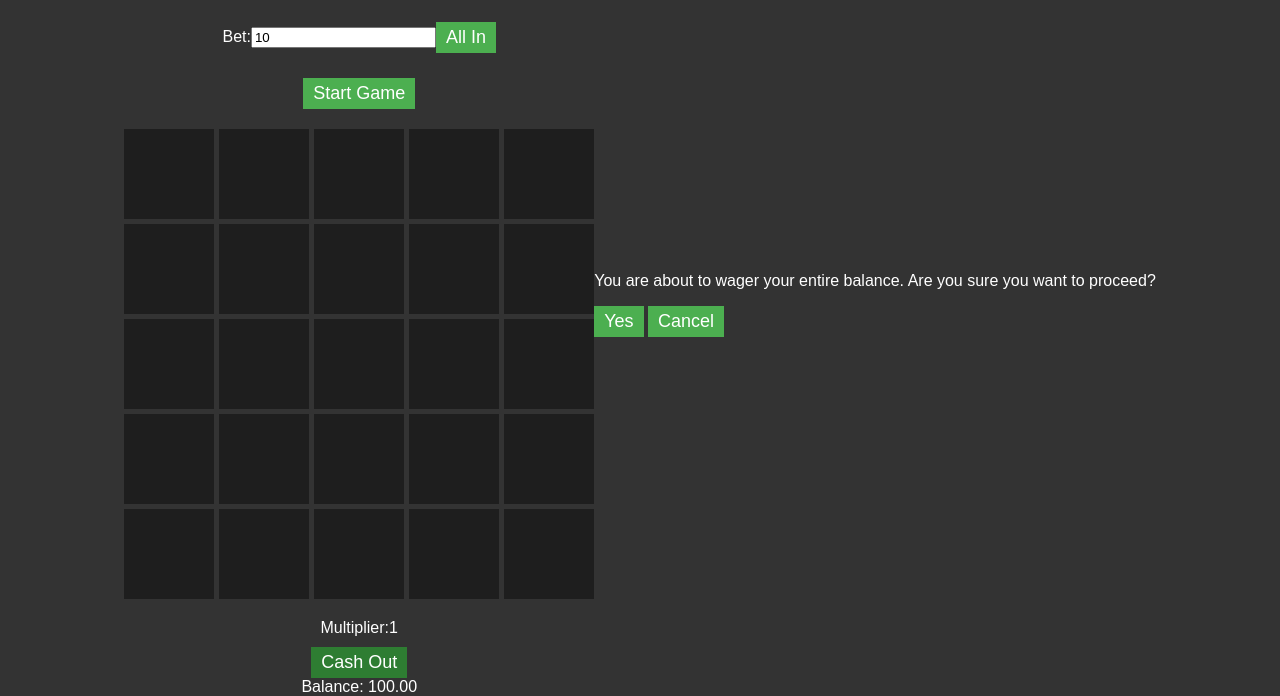
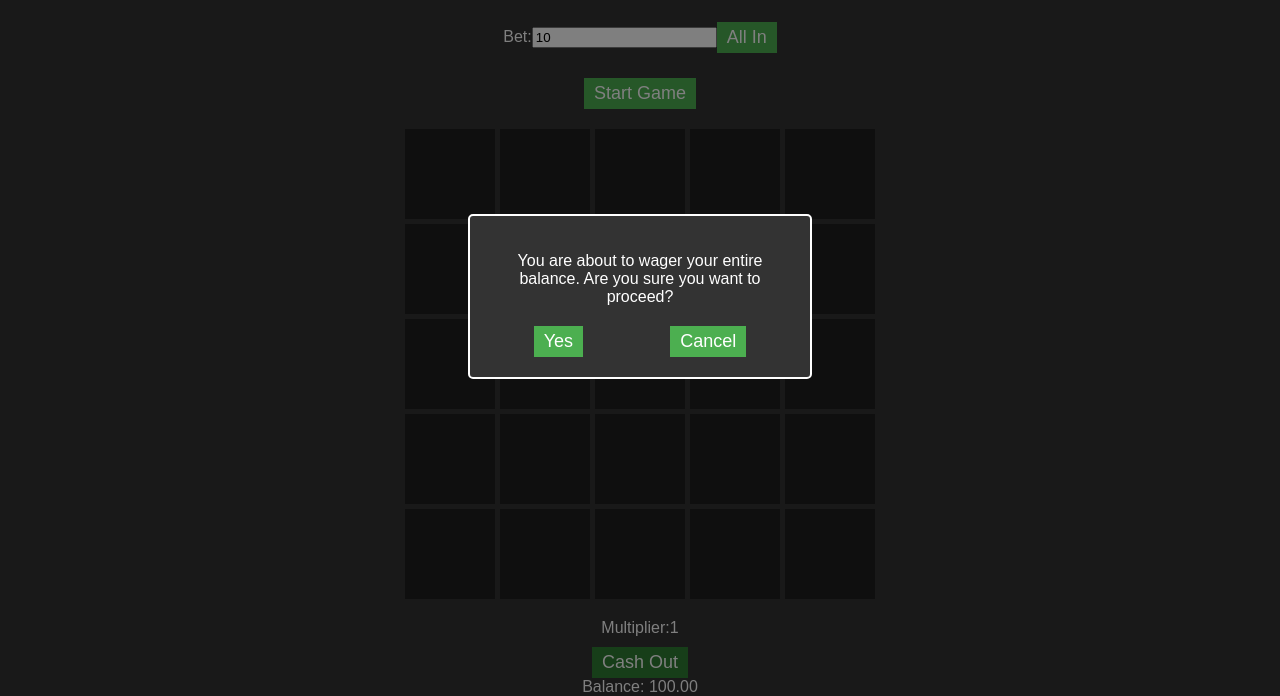
Before and after one commit to ID14000/Dice-Game, a plain HTML site: page game2.html in a window 1280 px wide. Both pictures are taken after a click on the button "All In". Shown: the part 104-800 px from the top of the page. Drawn offline with Linux system fonts and the light colour scheme.

Commit message:
Update mines.css

```diff
--- a/mines.css
+++ b/mines.css
@@ -127,6 +127,33 @@ body {
 .message-box p {
     margin-bottom: 20px;
 }
+.confirmation-dialog {
+    display: none;
+    position: fixed;
+    top: 0;
+    left: 0;
+    width: 100vw;
+    height: 100vh;
+    background-color: rgba(0, 0, 0, 0.5);
+    justify-content: center;
+    align-items: center;
+}
+
+.dialog-content {
+    background-color: #333;
+    padding: 20px;
+    border: 2px solid #fff;
+    border-radius: 5px;
+    text-align: center;
+    width: 300px;
+    max-width: 90%;
+}
+
+.dialog-buttons {
+    display: flex;
+    justify-content: space-around;
+    margin-top: 20px;
+}
 button {
     background-color: #4CAF50;
     color: #fff;
```
